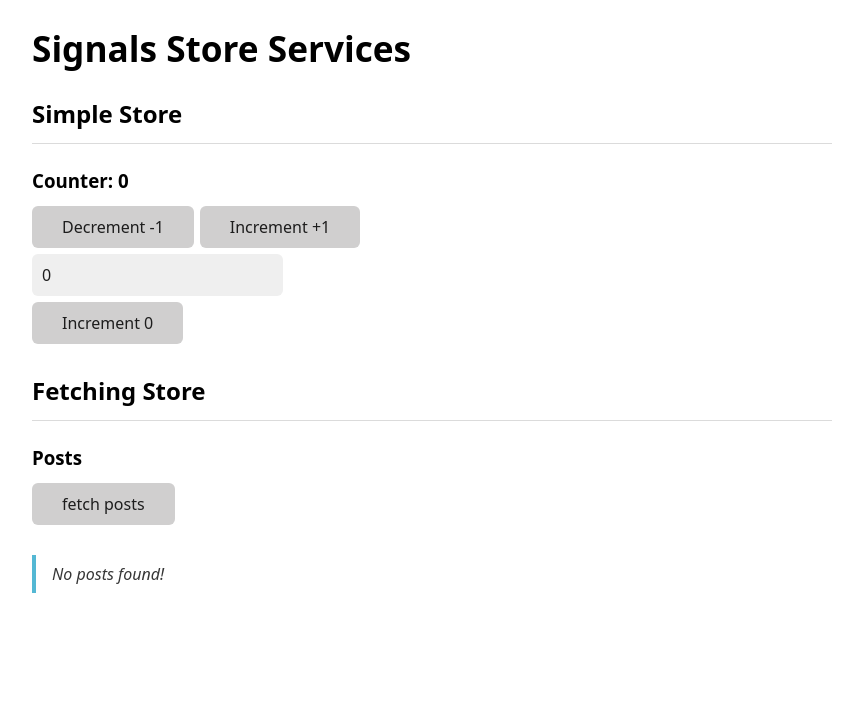
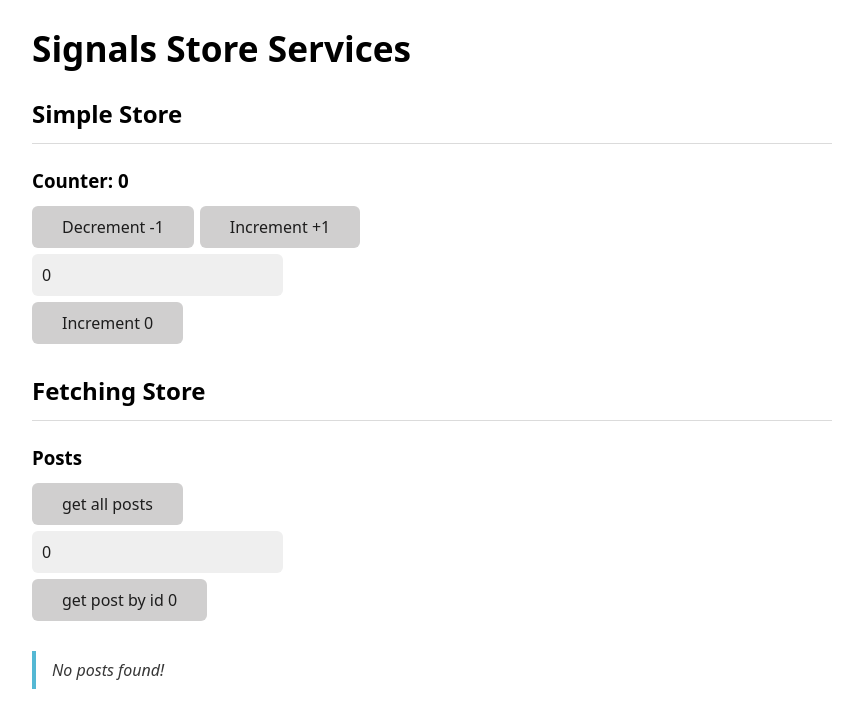
Before and after one commit to jpin730/angular-signals-store-services, an Angular app: page / in a window 1280 px wide. Shown: the top 728 px of the page, without its empty margins (208-1071 px from the left). Built offline with nearby package versions, Linux system fonts and the light colour scheme.

Commit message:
feat: :sparkles: get post byt id

```diff
--- a/src/app/posts/posts.component.html
+++ b/src/app/posts/posts.component.html
@@ -1,5 +1,10 @@
 <h3>Posts</h3>
-<button (click)="getAllPosts()" [disabled]="loading()">fetch posts</button>
+<button (click)="getAllPosts()" [disabled]="loading()">get all posts</button>
+<input type="number" #input value="0" />
+<button (click)="getPost(input.valueAsNumber)">
+  get post by id
+  {{ input.valueAsNumber }}
+</button>
 
 @if (loading()) {
   <blockquote>Loading...</blockquote>
--- a/src/app/posts/posts.component.ts
+++ b/src/app/posts/posts.component.ts
@@ -17,4 +17,8 @@ export class PostsComponent {
   getAllPosts() {
     this.postsService.getAll().subscribe()
   }
+
+  getPost(id: number) {
+    this.postsService.getPost(id).subscribe()
+  }
 }
--- a/src/app/posts/posts.service.ts
+++ b/src/app/posts/posts.service.ts
@@ -43,6 +43,21 @@ export class PostsService {
       )
   }
 
+  getPost(id: number): Observable<Post> {
+    this.setLoading(true)
+    return this.http
+      .get<Post>(`https://jsonplaceholder.typicode.com/posts/${id}`)
+      .pipe(
+        tap((data) => {
+          this.setData([data])
+        }),
+        catchError((error: HttpErrorResponse) => {
+          this.setError(error)
+          throw error
+        }),
+      )
+  }
+
   private setData(data: Post[]) {
     this._state.update((state) => ({
       ...state,
```
